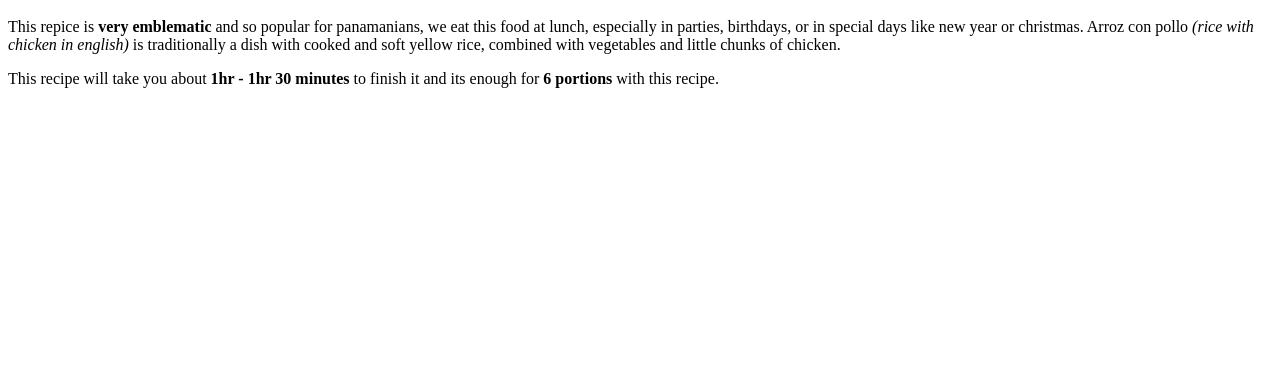
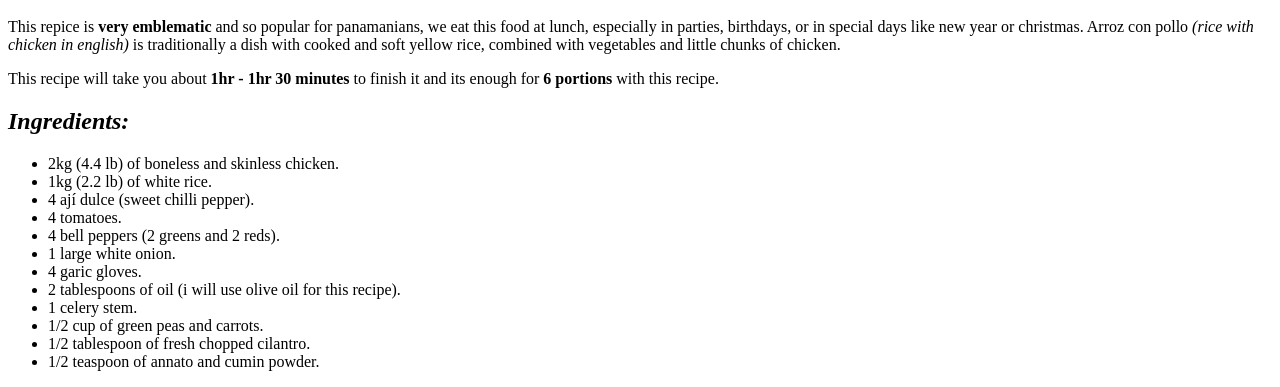
Before and after one commit to leivadev/odin-recipes, a plain HTML site: page recipes/arroz-con-pollo.html in a window 1280 px wide. Shown: the part 433-820 px from the top of the page. Drawn offline with Linux system fonts and the light colour scheme.

Commit message:
Add arroz con pollo ingredients list

```diff
--- a/recipes/arroz-con-pollo.html
+++ b/recipes/arroz-con-pollo.html
@@ -13,5 +13,20 @@
     <p> This repice is <strong>very emblematic</strong> and so popular for panamanians, we eat this food at lunch, especially in parties, birthdays, or in special days like new year or christmas. Arroz con pollo <em>(rice with chicken in english)</em> is traditionally a dish with cooked and soft yellow rice, combined with vegetables and little chunks of chicken.</p>
     <p> This recipe will take you about <strong> 1hr - 1hr 30 minutes</strong> to finish it and its enough for <strong>6 portions</strong> with this recipe.</p>
 
+    <h2><em> Ingredients:</em></h2>
+    <ul>
+        <li> 2kg (4.4 lb) of boneless and skinless chicken.</li>
+        <li> 1kg (2.2 lb) of white rice.</li>
+        <li> 4 ají dulce (sweet chilli pepper).</li>
+        <li> 4 tomatoes.</li>
+        <li> 4 bell peppers (2 greens and 2 reds).</li>
+        <li> 1 large white onion.</li>
+        <li> 4 garic gloves.</li>
+        <li> 2 tablespoons of oil (i will use olive oil for this recipe).</li>
+        <li> 1 celery stem.</li>
+        <li> 1/2 cup of green peas and carrots.</li>
+        <li> 1/2 tablespoon of fresh chopped cilantro.</li>
+        <li> 1/2 teaspoon of annato and cumin powder.</li>
+    </ul>
 </body>
 </html>
```
